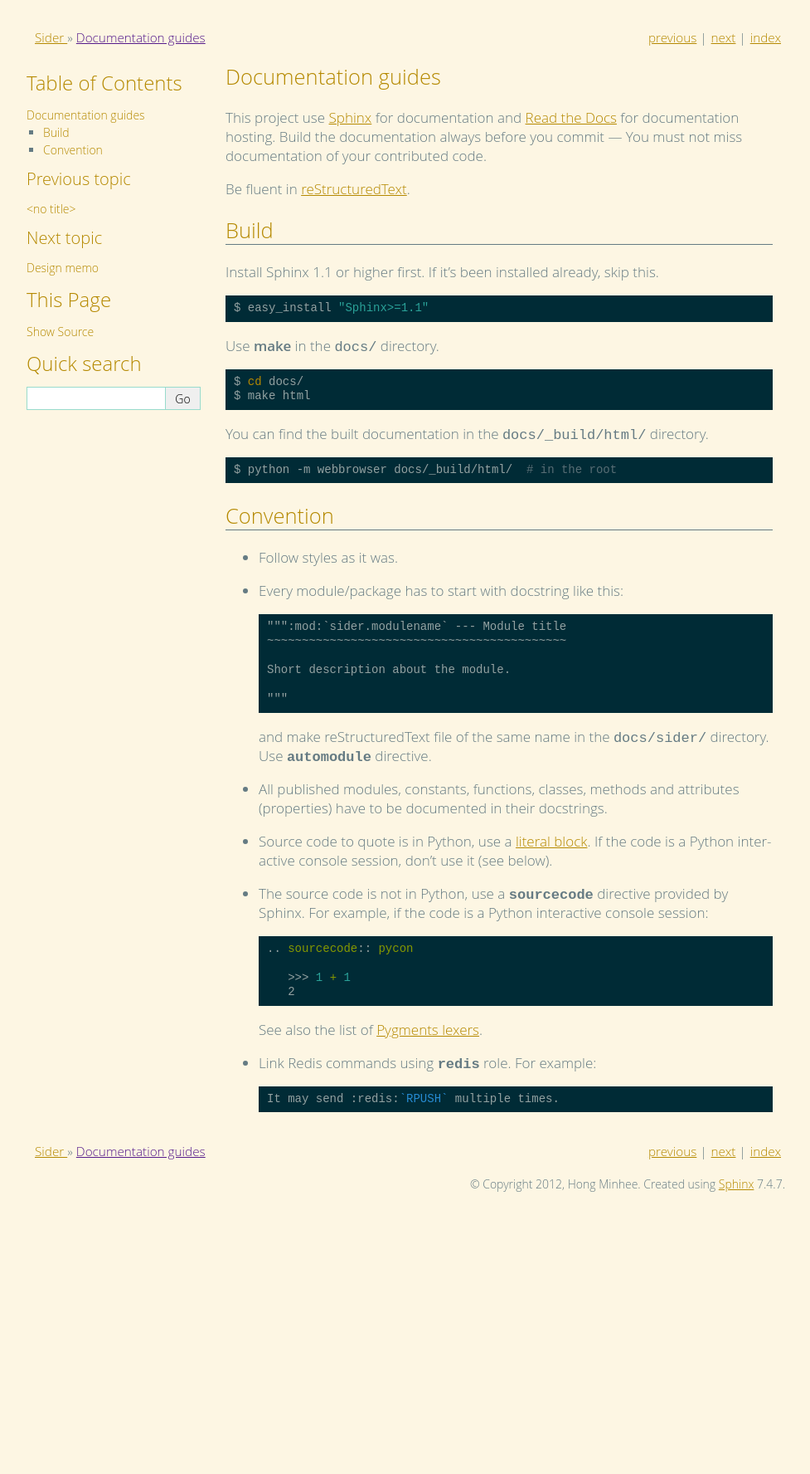
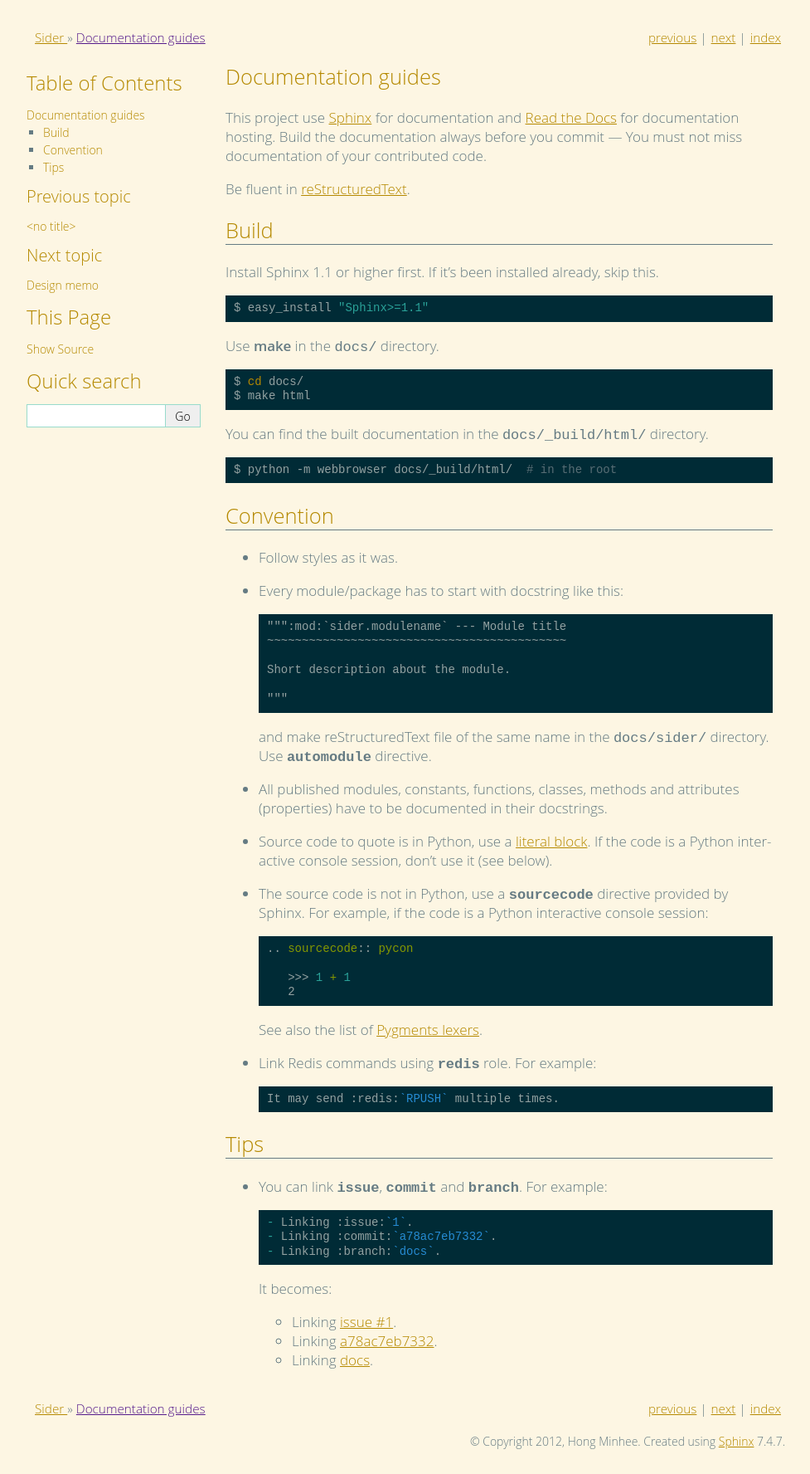
Before and after one commit to dahlia/sider, a Sphinx documentation site: the page built from docs/doc.rst, in a window 1280 px wide. Shown: the whole page at 83% size, without its empty margins (148-1125 px from the left). Built offline with Sphinx 7.4.7, drawn with Linux system fonts in a browser that asks for light colours; the version number could not be read and is left out; before the commit the page ends 1466 px from its top, so only the background shows below that.

Commit message:
Link roles: issue, commit and branch.
--HG--
branch : docs

```diff
--- a/docs/conf.py
+++ b/docs/conf.py
@@ -234,7 +234,13 @@ else:
     }
 
 
-extlinks = {'redis': (lower_sprintf_str('http://redis.io/commands/%s'), '')}
+extlinks = {
+    'redis': (lower_sprintf_str('http://redis.io/commands/%s'), ''),
+    'issue': ('https://bitbucket.org/dahlia/sider/issue/%s', 'issue #'),
+    'commit': ('https://bitbucket.org/dahlia/sider/changeset/%s', ''),
+    'branch': ('https://bitbucket.org/dahlia/sider/changesets/tip/'
+               'branch%%28%%22%s%%22%%29', '')
+}
 
 todo_include_todos = not readthedocs
 
--- a/docs/doc.rst
+++ b/docs/doc.rst
@@ -79,3 +79,22 @@ Convention
 
 __ http://docutils.sourceforge.net/docs/ref/rst/restructuredtext.html#literal-blocks
 __ http://pygments.org/docs/lexers/
+
+
+Tips
+----
+
+- You can link :rst:role:`issue`, :rst:role:`commit` and :rst:role:`branch`.
+  For example:
+
+  .. sourcecode:: rst
+
+     - Linking :issue:`1`.
+     - Linking :commit:`a78ac7eb7332`.
+     - Linking :branch:`docs`.
+
+  It becomes:
+
+  - Linking :issue:`1`.
+  - Linking :commit:`a78ac7eb7332`.
+  - Linking :branch:`docs`.
```
